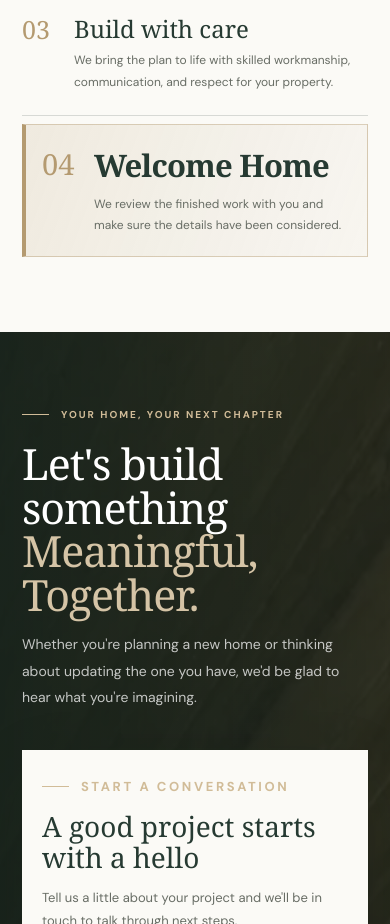
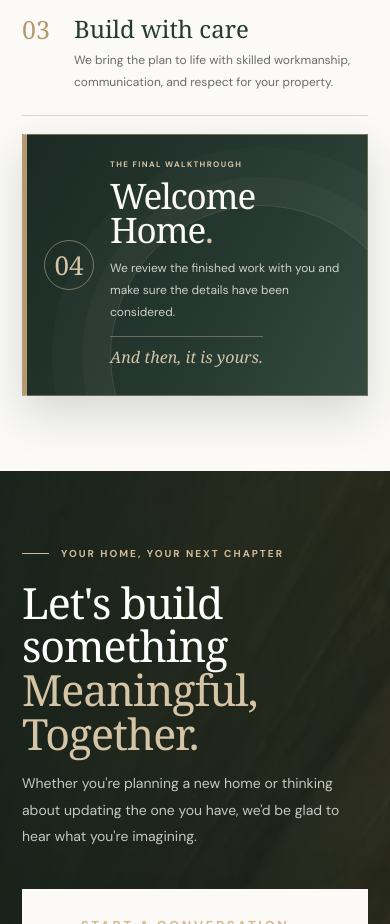
Before and after one commit to moonlitnghts/refine, a plain HTML site: page index.html in a window 390 px wide. Shown: the part 5760-6684 px from the top of the page. Drawn offline with Linux system fonts and the light colour scheme; a web font is replaced by a local one.

Commit message:
Add files via upload

```diff
--- a/index.html
+++ b/index.html
@@ -66,7 +66,7 @@
 <div class="step"><div class="step-number">01</div><div><h3>Listen &amp; imagine</h3><p>We start with a conversation about your home, your ideas, and how you want to live.</p></div></div>
 <div class="step"><div class="step-number">02</div><div><h3>Plan with purpose</h3><p>We discuss the scope, priorities, schedule, and budget so the path forward is clear.</p></div></div>
 <div class="step"><div class="step-number">03</div><div><h3>Build with care</h3><p>We bring the plan to life with skilled workmanship, communication, and respect for your property.</p></div></div>
-<div class="step welcome-step"><div class="step-number">04</div><div><h3 class="welcome">Welcome Home</h3><p>We review the finished work with you and make sure the details have been considered.</p></div></div>
+<div class="step welcome-step"><div class="step-number" aria-hidden="true">04</div><div class="welcome-content"><span class="welcome-kicker">The final walkthrough</span><h3 class="welcome">Welcome Home<span class="welcome-period">.</span></h3><p>We review the finished work with you and make sure the details have been considered.</p><span class="welcome-signoff">And then, it is yours.</span></div></div>
 </div></section>
 
 <section class="contact-banner" id="contact"><div class="fade-in"><p class="eyebrow">Your home, your next chapter</p><h2>Let's build something <em>Meaningful, Together.</em></h2><p>Whether you're planning a new home or thinking about updating the one you have, we'd be glad to hear what you're imagining.</p></div><div class="contact-card fade-in"><p class="eyebrow">Start a conversation</p><h3>A good project starts with a hello</h3><p>Tell us a little about your project and we'll be in touch to talk through next steps.</p><p class="contact-direct">Prefer to call? <a href="tel:+12075837516">(207) 583-7516</a></p><form class="contact-form" id="contactForm" action="https://script.google.com/macros/s/AKfycbyC0fUV-2K-Il0wb2_U5b16hAuNfKtde-OQnKe1qU6zd9TvXiTtztR8NaVEfDDfkCXe/exec" method="POST" data-email="brandon@lmaccustoms.com">
--- a/styles.css
+++ b/styles.css
@@ -54,3 +54,29 @@ button,input,select,textarea{font:inherit}
 .welcome-step h3.welcome{display:inline-block;margin:0 0 8px;color:var(--green);font-size:clamp(29px,3vw,36px);font-weight:600;letter-spacing:-.025em}
 .welcome-step p{max-width:520px}
 @media(max-width:700px){.footer-badges{grid-template-columns:90px 90px;gap:14px}.welcome-step{margin-top:8px;padding:19px 16px}.welcome-step h3.welcome{font-size:31px}}
+
+
+/* Welcome Home — make the final milestone feel like the finish line. */
+.steps .welcome-step{
+  position:relative;isolation:isolate;display:grid;grid-template-columns:82px minmax(0,1fr);align-items:center;gap:22px;
+  margin:24px 0 0;padding:34px 34px 32px;overflow:hidden;
+  border:1px solid rgba(180,154,112,.55);border-left:5px solid var(--bronze);
+  background:linear-gradient(118deg,#1b2a24 0%,#263a32 62%,#354b40 100%);
+  box-shadow:0 18px 42px rgba(27,42,36,.16);
+}
+.steps .welcome-step:after{position:absolute;z-index:-1;right:-45px;bottom:-112px;width:300px;height:300px;border:1px solid rgba(213,196,166,.18);border-radius:50%;content:"";box-shadow:0 0 0 28px rgba(213,196,166,.035),0 0 0 58px rgba(213,196,166,.025)}
+.steps .welcome-step .step-number{display:flex;width:76px;height:76px;align-items:center;justify-content:center;border:1px solid rgba(213,196,166,.48);border-radius:50%;color:#d5c4a6;font:38px/1 var(--serif)}
+.welcome-content{position:relative;z-index:1}
+.welcome-kicker{display:block;margin:0 0 8px;color:#d5c4a6;font:700 9px/1.4 var(--sans);letter-spacing:.23em;text-transform:uppercase}
+.steps .welcome-step h3.welcome{display:block;margin:0 0 10px;color:#fbfaf6;font:clamp(39px,5vw,58px)/.98 var(--serif);font-weight:400;letter-spacing:-.035em}
+.welcome-period{color:#d5c4a6}
+.steps .welcome-step p{max-width:510px;color:rgba(251,250,246,.78);font-size:13px;line-height:1.85}
+.welcome-signoff{display:inline-block;margin-top:13px;padding-top:10px;border-top:1px solid rgba(213,196,166,.38);color:#d5c4a6;font:italic 18px/1.3 var(--serif)}
+@media(max-width:700px){
+  .steps .welcome-step{grid-template-columns:52px minmax(0,1fr);gap:14px;margin-top:18px;padding:24px 17px 23px}
+  .steps .welcome-step .step-number{width:50px;height:50px;font-size:26px}
+  .steps .welcome-step h3.welcome{font-size:clamp(34px,9vw,45px)}
+  .welcome-kicker{font-size:8px;letter-spacing:.17em}
+  .steps .welcome-step p{font-size:12px}
+  .welcome-signoff{font-size:16px}
+}
```
